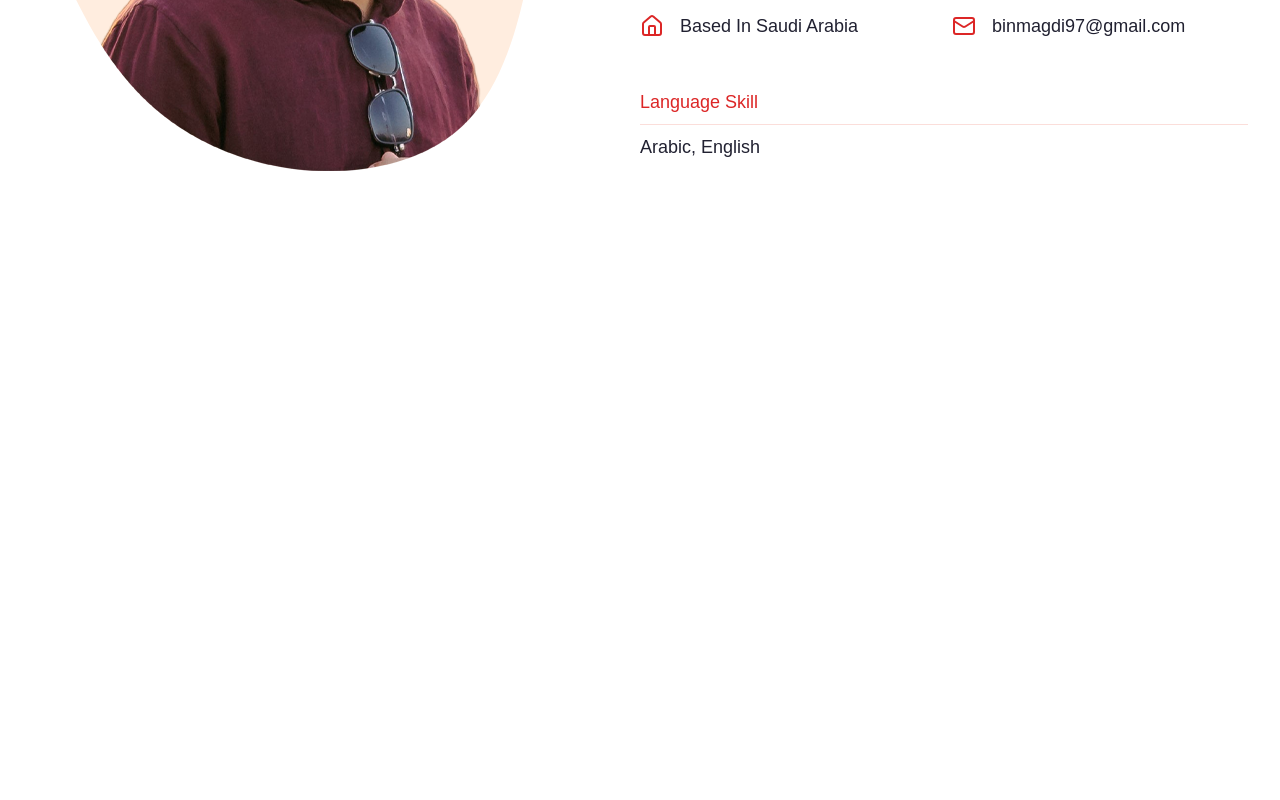
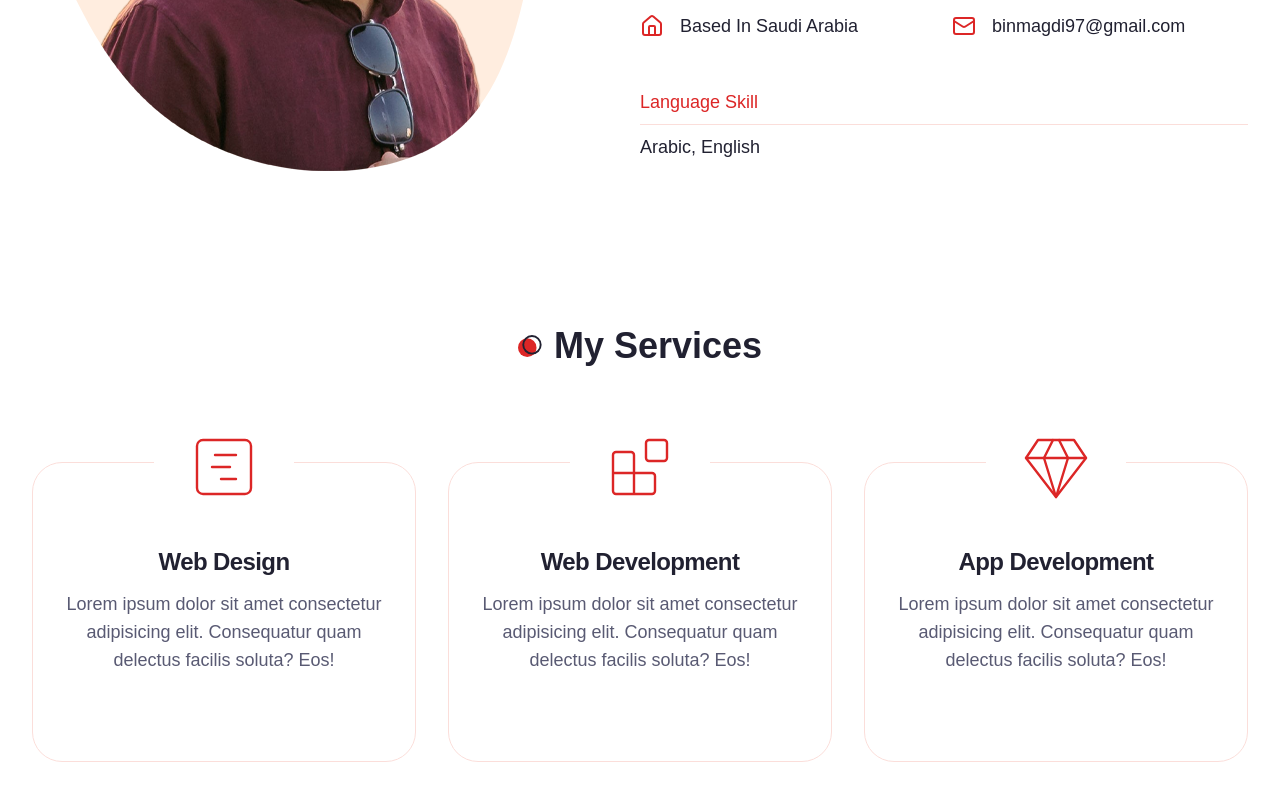
Before and after one commit to bomagdi/Binmagdi, a Next.js app: page / in a window 1280 px wide. Shown: the part 1294-2094 px from the top of the page. Built offline with nearby package versions, Linux system fonts and the light colour scheme.

Commit message:
adding services section

```diff
--- a/app/page.jsx
+++ b/app/page.jsx
@@ -1,12 +1,14 @@
 // Components
 import Hero from "@/components/Hero";
 import About from "@/components/About";
+import Services from "@/components/Services";
 
 export default function Home() {
   return (
     <main>
       <Hero />
       <About />
+      <Services />
     </main>
   );
 }
--- /dev/null
+++ b/components/Services.jsx
@@ -0,0 +1,65 @@
+import { GanttChartSquare, Blocks, Gem } from "lucide-react";
+import {
+  Card,
+  CardContent,
+  CardDescription,
+  CardHeader,
+  CardTitle,
+} from "@/components/ui/card";
+
+const servicesData = [
+  {
+    icon: <GanttChartSquare size={72} strokeWidth={0.8} />,
+    title: "Web Design",
+    description:
+      "Lorem ipsum dolor sit amet consectetur adipisicing elit. Consequatur quam delectus facilis soluta? Eos!",
+  },
+  {
+    icon: <Blocks size={72} strokeWidth={0.8} />,
+    title: "Web Development",
+    description:
+      "Lorem ipsum dolor sit amet consectetur adipisicing elit. Consequatur quam delectus facilis soluta? Eos!",
+  },
+  {
+    icon: <Gem size={72} strokeWidth={0.8} />,
+    title: "App Development",
+    description:
+      "Lorem ipsum dolor sit amet consectetur adipisicing elit. Consequatur quam delectus facilis soluta? Eos!",
+  },
+];
+
+const Services = () => {
+  return (
+    <section className="mb-12 xl:mb-36">
+      <div className="container mx-auto px-8">
+        <h2 className="section-title mb-12 xl:mb-24 text-center mx-auto">
+          My Services
+        </h2>
+        {/* Grid Items */}
+        <div className="grid xl:grid-cols-3 justify-center gap-y-12 xl:gap-y-24 xl:gap-x-8 ">
+          {servicesData.map((item, index) => {
+            const { icon, title, description } = item;
+            return (
+              <Card
+                className="w-full max-w-[424px] h-[300px] flex flex-col pt-16 pb-10 justify-center items-center relative"
+                key={index}
+              >
+                <CardHeader className="text-primary absolute -top-[60px]">
+                  <div className="w-[140px] h-[80px] bg-white dark:bg-background flex justify-center items-center">
+                    {item.icon}
+                  </div>
+                </CardHeader>
+                <CardContent className="text-center">
+                  <CardTitle className="mb-4">{item.title}</CardTitle>
+                  <CardDescription className="text-lg">{item.description}</CardDescription>
+                </CardContent>
+              </Card>
+            );
+          })}
+        </div>
+      </div>
+    </section>
+  );
+};
+
+export default Services;
--- a/components/ui/card.jsx
+++ b/components/ui/card.jsx
@@ -1,50 +1,68 @@
-import * as React from "react"
+import * as React from "react";
 
-import { cn } from "@/lib/utils"
+import { cn } from "@/lib/utils";
 
 const Card = React.forwardRef(({ className, ...props }, ref) => (
   <div
     ref={ref}
-    className={cn("rounded-lg border bg-card text-card-foreground shadow-sm", className)}
-    {...props} />
-))
-Card.displayName = "Card"
+    className={cn(
+      "rounded-[30px] border dark:border-white  bg-background text-card-foreground ",
+      className
+    )}
+    {...props}
+  />
+));
+Card.displayName = "Card";
 
 const CardHeader = React.forwardRef(({ className, ...props }, ref) => (
   <div
     ref={ref}
     className={cn("flex flex-col space-y-1.5 p-6", className)}
-    {...props} />
-))
-CardHeader.displayName = "CardHeader"
+    {...props}
+  />
+));
+CardHeader.displayName = "CardHeader";
 
 const CardTitle = React.forwardRef(({ className, ...props }, ref) => (
   <div
     ref={ref}
-    className={cn("text-2xl font-semibold leading-none tracking-tight", className)}
-    {...props} />
-))
-CardTitle.displayName = "CardTitle"
+    className={cn(
+      "text-2xl font-semibold leading-none tracking-tight",
+      className
+    )}
+    {...props}
+  />
+));
+CardTitle.displayName = "CardTitle";
 
 const CardDescription = React.forwardRef(({ className, ...props }, ref) => (
   <div
     ref={ref}
     className={cn("text-sm text-muted-foreground", className)}
-    {...props} />
-))
-CardDescription.displayName = "CardDescription"
+    {...props}
+  />
+));
+CardDescription.displayName = "CardDescription";
 
 const CardContent = React.forwardRef(({ className, ...props }, ref) => (
   <div ref={ref} className={cn("p-6 pt-0", className)} {...props} />
-))
-CardContent.displayName = "CardContent"
+));
+CardContent.displayName = "CardContent";
 
 const CardFooter = React.forwardRef(({ className, ...props }, ref) => (
   <div
     ref={ref}
     className={cn("flex items-center p-6 pt-0", className)}
-    {...props} />
-))
-CardFooter.displayName = "CardFooter"
+    {...props}
+  />
+));
+CardFooter.displayName = "CardFooter";
 
-export { Card, CardHeader, CardFooter, CardTitle, CardDescription, CardContent }
+export {
+  Card,
+  CardHeader,
+  CardFooter,
+  CardTitle,
+  CardDescription,
+  CardContent,
+};
```
